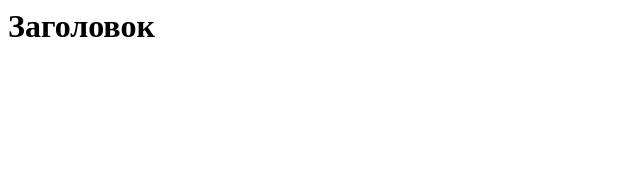
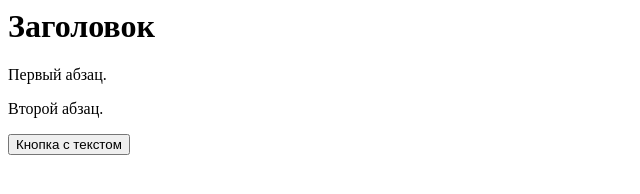
Before and after one commit to Viktor241/sborka, a plain HTML site: page index.html in a window 1280 px wide. Shown: the whole page, without its empty margins (0-640 px from the left). Drawn offline with Linux system fonts and the light colour scheme.

Commit message:
Кнопка

```diff
--- a/index.html
+++ b/index.html
@@ -5,6 +5,8 @@
  </head>
  <body>
   <h1>Заголовок</h1>
-
+  <p>Первый абзац.</p>
+  <p>Второй абзац.</p>
+  <button>Кнопка с текстом</button>
  </body>
 </html>
```
Also changed, not shown: 1 other file.
